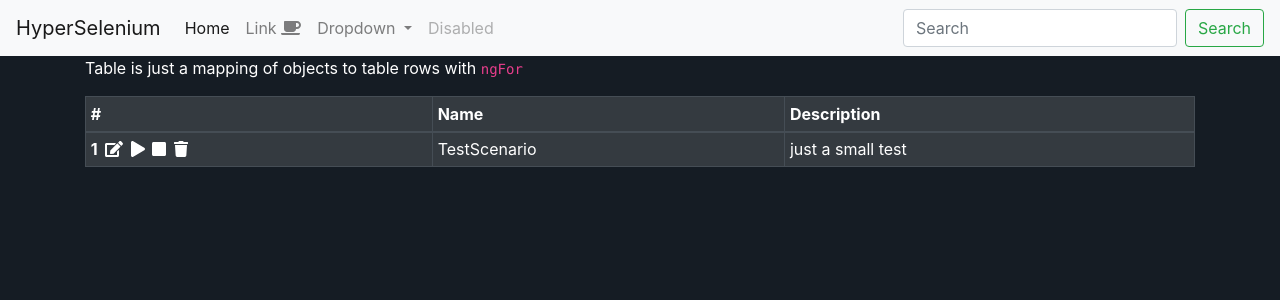
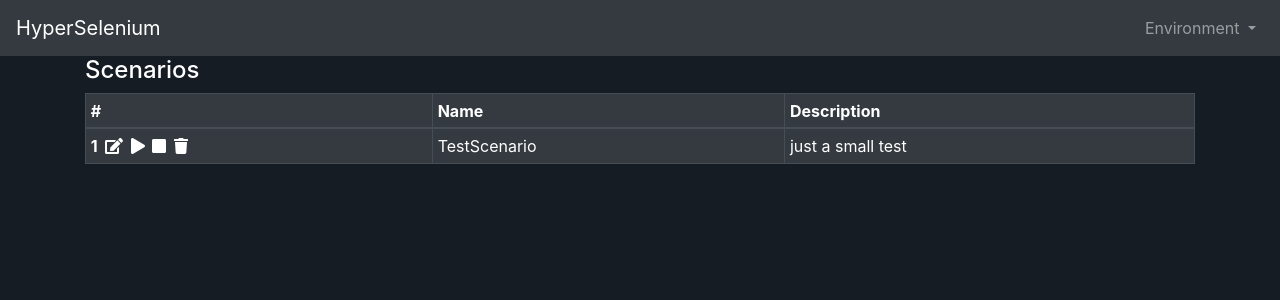
Before and after one commit to hydrogen2oxygen/hyperselenium, an Angular app in the folder src/main/ui/: page / in a window 1280 px wide. Shown: the top 300 px of the page. Built offline with nearby package versions, Linux system fonts and the light colour scheme.

Commit message:
navbar as separate component

```diff
--- a/src/main/ui/src/app/app.component.html
+++ b/src/main/ui/src/app/app.component.html
@@ -1,38 +1,4 @@
-<nav class="navbar navbar-expand-lg navbar-light bg-light">
-  <a class="navbar-brand" href="#">HyperSelenium</a>
-  <button class="navbar-toggler" type="button" data-toggle="collapse" data-target="#navbarSupportedContent" aria-controls="navbarSupportedContent" aria-expanded="false" aria-label="Toggle navigation">
-    <span class="navbar-toggler-icon"></span>
-  </button>
-
-  <div class="collapse navbar-collapse" id="navbarSupportedContent">
-    <ul class="navbar-nav mr-auto">
-      <li class="nav-item active">
-        <a class="nav-link" href="#">Home <span class="sr-only">(current)</span></a>
-      </li>
-      <li class="nav-item">
-        <a class="nav-link" href="#">Link <fa-icon [icon]="faCoffee"></fa-icon></a>
-      </li>
-      <li class="nav-item dropdown">
-        <a class="nav-link dropdown-toggle" href="#" id="navbarDropdown" role="button" data-toggle="dropdown" aria-haspopup="true" aria-expanded="false">
-          Dropdown
-        </a>
-        <div class="dropdown-menu" aria-labelledby="navbarDropdown">
-          <a class="dropdown-item" href="#">Action</a>
-          <a class="dropdown-item" href="#">Another action</a>
-          <div class="dropdown-divider"></div>
-          <a class="dropdown-item" href="#">Something else here</a>
-        </div>
-      </li>
-      <li class="nav-item">
-        <a class="nav-link disabled" href="#" tabindex="-1" aria-disabled="true">Disabled</a>
-      </li>
-    </ul>
-    <form class="form-inline my-2 my-lg-0">
-      <input class="form-control mr-sm-2" type="search" placeholder="Search" aria-label="Search">
-      <button class="btn btn-outline-success my-2 my-sm-0" type="submit">Search</button>
-    </form>
-  </div>
-</nav>
+<app-navbar></app-navbar>
 <div class="container-xl">
   <router-outlet></router-outlet>
 </div>
--- a/src/main/ui/src/app/app.component.ts
+++ b/src/main/ui/src/app/app.component.ts
@@ -1,5 +1,4 @@
 import { Component } from '@angular/core';
-import { faCoffee } from '@fortawesome/free-solid-svg-icons';
 
 @Component({
   selector: 'app-root',
@@ -8,5 +7,4 @@ import { faCoffee } from '@fortawesome/free-solid-svg-icons';
 })
 export class AppComponent {
   title = 'ui';
-  faCoffee = faCoffee;
 }
--- a/src/main/ui/src/app/app.module.ts
+++ b/src/main/ui/src/app/app.module.ts
@@ -6,11 +6,13 @@ import { AppComponent } from './app.component';
 import { NgbModule } from '@ng-bootstrap/ng-bootstrap';
 import { ScenarioOverviewComponent } from './components/scenario/scenario-overview/scenario-overview.component';
 import { FontAwesomeModule } from '@fortawesome/angular-fontawesome';
+import { NavbarComponent } from './components/navbar/navbar.component';
 
 @NgModule({
   declarations: [
     AppComponent,
-    ScenarioOverviewComponent
+    ScenarioOverviewComponent,
+    NavbarComponent
   ],
   imports: [
     BrowserModule,
--- /dev/null
+++ b/src/main/ui/src/app/components/navbar/navbar.component.html
@@ -0,0 +1,23 @@
+<nav class="navbar navbar-expand-md navbar-dark bg-dark">
+  <span class="navbar-brand">HyperSelenium</span>
+  <button class="navbar-toggler" type="button" aria-controls="navbarContent" [attr.aria-expanded]="!collapsed" aria-label="Toggle navigation" (click)="collapsed = !collapsed">
+    <span class="navbar-toggler-icon"></span>
+  </button>
+
+  <div class="navbar-collapse" [class.collapse]="collapsed" id="navbarContent">
+    <ul class="navbar-nav ml-auto">
+      <li class="nav-item" ngbDropdown>
+        <a class="nav-link" tabindex="0" ngbDropdownToggle id="navbarDropdown1" role="button">
+          Environment
+        </a>
+        <div ngbDropdownMenu aria-labelledby="navbarDropdown1" class="dropdown-menu">
+          <a ngbDropdownItem href="#" (click)="$event.preventDefault()">Development</a>
+          <a ngbDropdownItem href="#" (click)="$event.preventDefault()">Daily</a>
+          <a ngbDropdownItem href="#" (click)="$event.preventDefault()">Nightly</a>
+        </div>
+      </li>
+
+
+    </ul>
+  </div>
+</nav>
--- /dev/null
+++ b/src/main/ui/src/app/components/navbar/navbar.component.ts
@@ -0,0 +1,17 @@
+import { Component, OnInit } from '@angular/core';
+
+@Component({
+  selector: 'app-navbar',
+  templateUrl: './navbar.component.html',
+  styleUrls: ['./navbar.component.less']
+})
+export class NavbarComponent implements OnInit {
+
+  collapsed = true;
+
+  constructor() { }
+
+  ngOnInit(): void {
+  }
+
+}
--- a/src/main/ui/src/app/components/scenario/scenario-overview/scenario-overview.component.html
+++ b/src/main/ui/src/app/components/scenario/scenario-overview/scenario-overview.component.html
@@ -1,4 +1,4 @@
-<p>Table is just a mapping of objects to table rows with <code>ngFor</code></p>
+<h4>Scenarios</h4>
 
 <table class="table table-dark thead-dark table-bordered table-hover table-sm" *ngIf="scenarios">
   <thead>
```
Also changed, not shown: src/main/ui/src/app/components/navbar/navbar.component.less (added), 1 other file (tests, documents, lock files or other folders).
